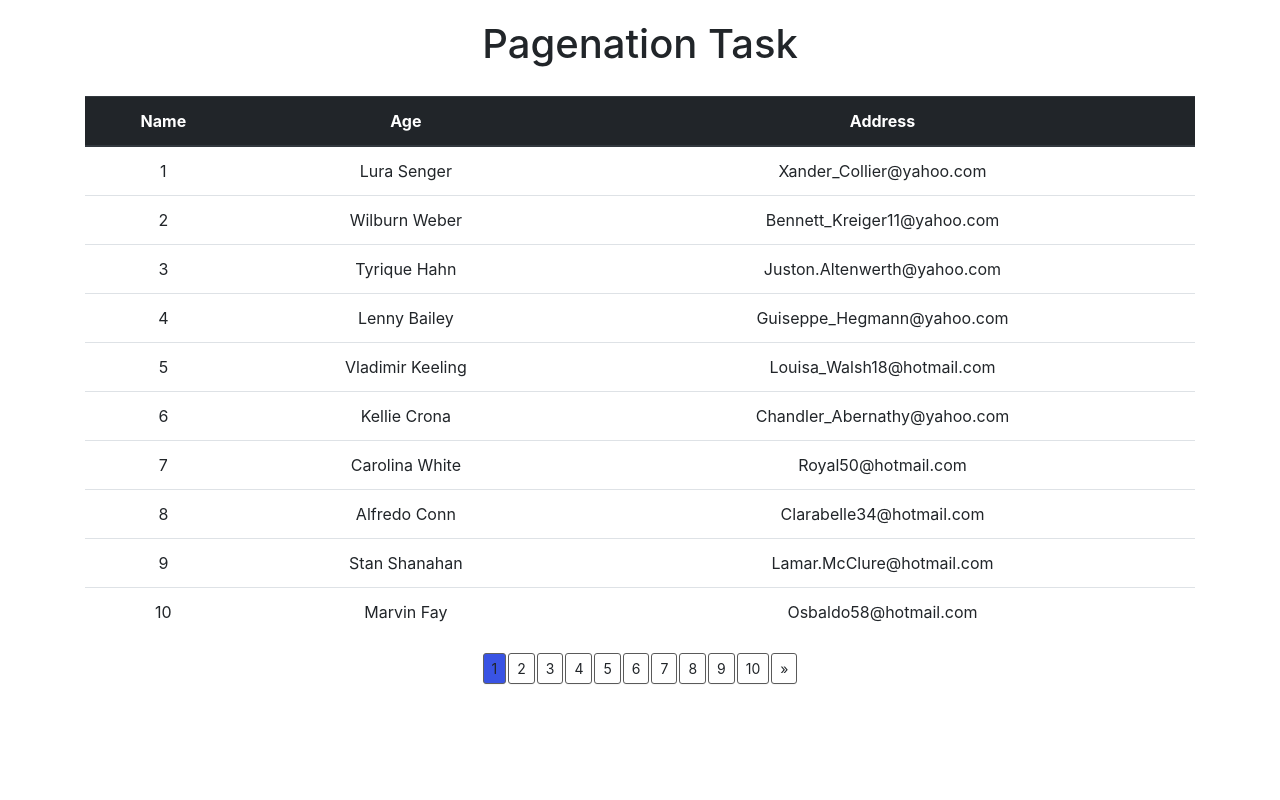
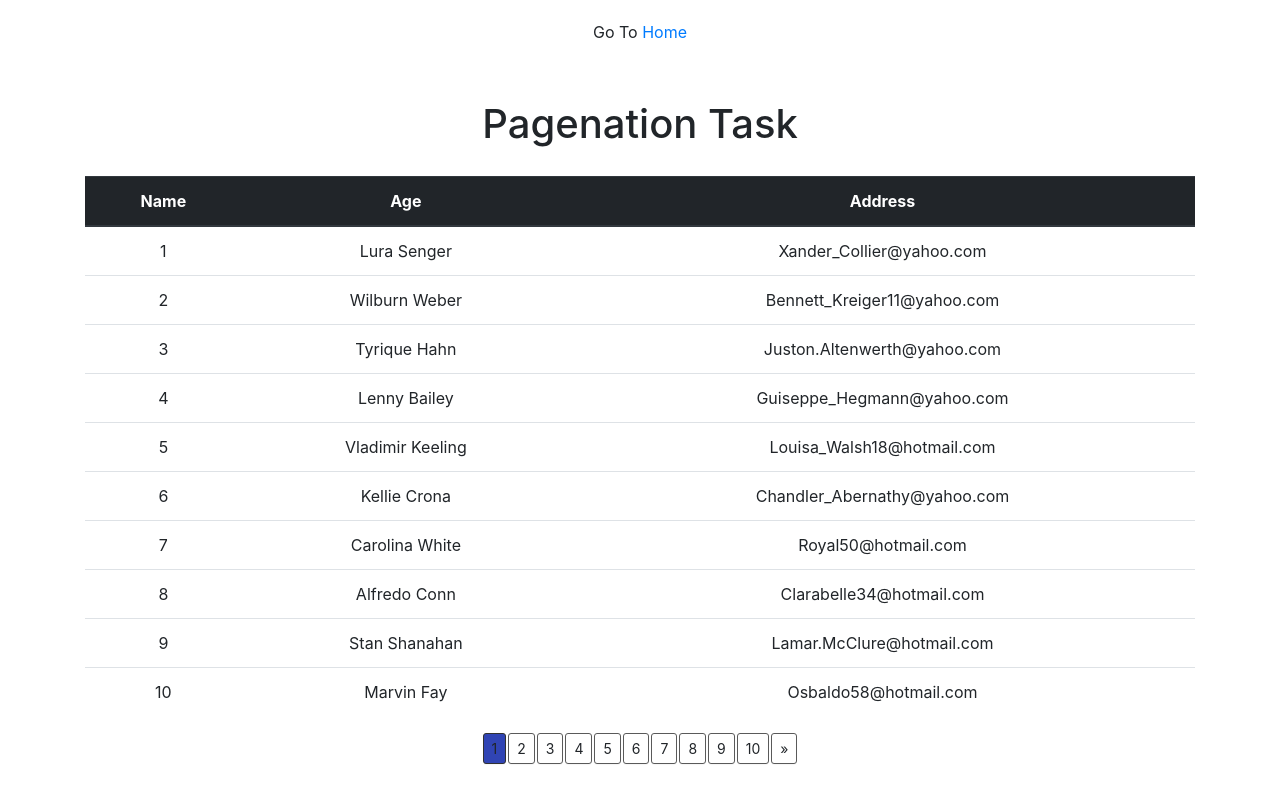
Before and after one commit to anandkva/task-map, a PHP site: page /task/pagination/index.html in a window 1280 px wide. Run offline with PHP 8.4, Linux system fonts and the light colour scheme; some libraries are stand-ins or nearby versions.

Commit message:
final commit

```diff
--- a/task/pagination/index.html
+++ b/task/pagination/index.html
@@ -10,10 +10,12 @@
     <script src="script.js" defer></script>
     <script src="https://app.zenclass.in/sheets/v1/js/zen/suite/bundle.js" defer></script>
     <script src="https://ajax.googleapis.com/ajax/libs/jquery/3.3.1/jquery.min.js" defer></script>
-    <title>Pagenation Task</title>
+    <title>Pagination Task</title>
 </head>
+
 <body>
     <div class="container">
+        <p class="heading">Go To <a href="../../index.html">Home</a></p>
         <h1 class="heading">Pagenation Task</h1>
         <div class="table-responsive">
             <table id="pager" class="table" style="text-align: center;">
--- a/task/pagination/style.css
+++ b/task/pagination/style.css
@@ -19,9 +19,13 @@ body {
     border-radius: 3px;
     box-shadow: 0 1px 1px rgba(0, 0, 0, .04);
 }
-.pager-nav span:hover, .pager-nav .pg-selected {
-    background-color: #3953e4;
+.pager-nav span:hover{
+    background-color: #575d7cda;
     border: 1px solid #616161;
+}
+.pager-nav .pg-selected {
+    background-color: #3044b4;
+    border: 1px solid #313131;
 }
 .heading {
     text-align: center;
```
